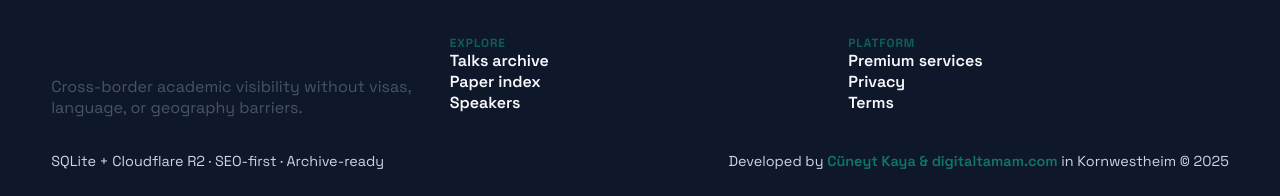
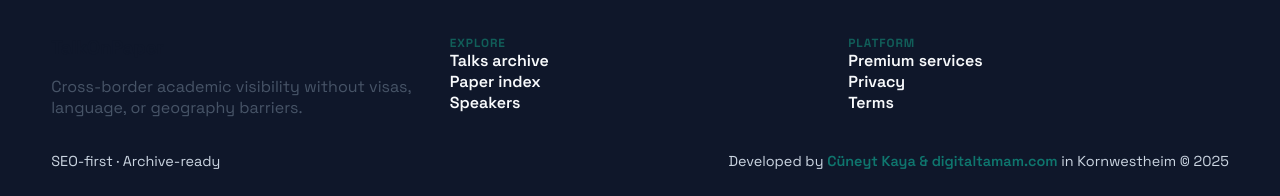
Before and after one commit to kayacuneyd/yeni-talkonpaper, a Flask app: page /admin/ in a window 1280 px wide. Shown: the part 2058-2254 px from the top of the page. Run offline with Flask 3, Linux system fonts and the light colour scheme; the visitor is signed in with stand-in values (Sample User, id 1); data comes from the database, SQL or seed files in the repository.

Commit message:
Remove SQLite + Cloudflare R2 mention from footer for clarity

```diff
--- a/templates/base.html
+++ b/templates/base.html
@@ -75,7 +75,7 @@
         </div>
       </div>
       <div class="container footer-meta">
-        <span>SQLite + Cloudflare R2 · SEO-first · Archive-ready</span>
+        <span>SEO-first · Archive-ready</span>
         <span
           >Developed by
           <a
```
